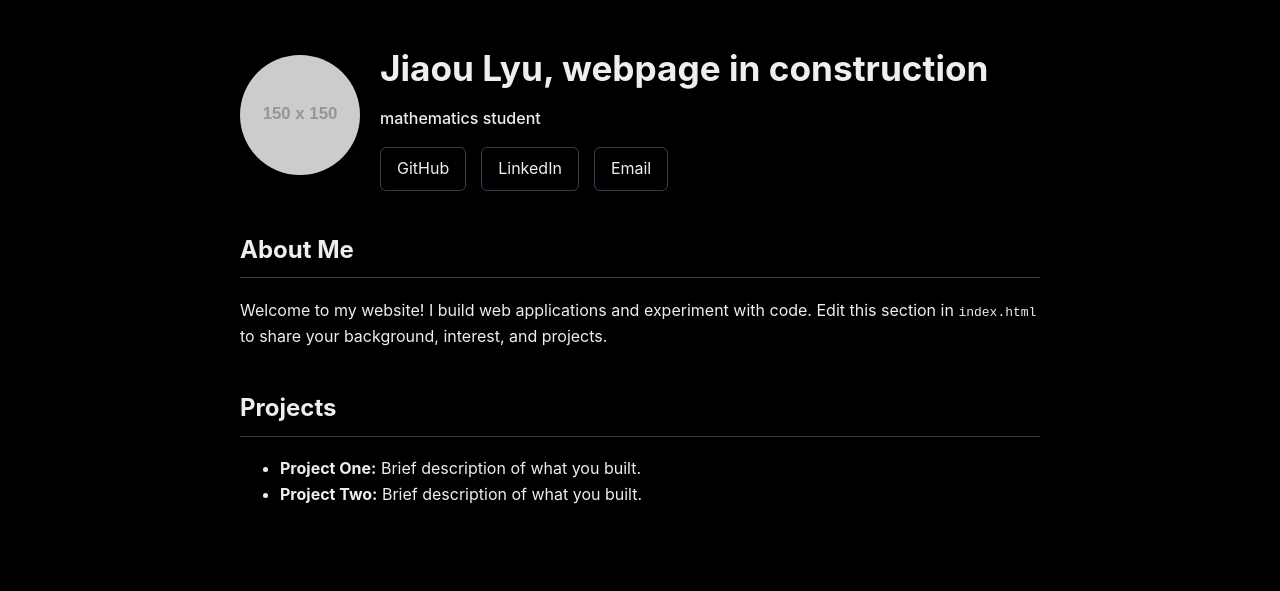
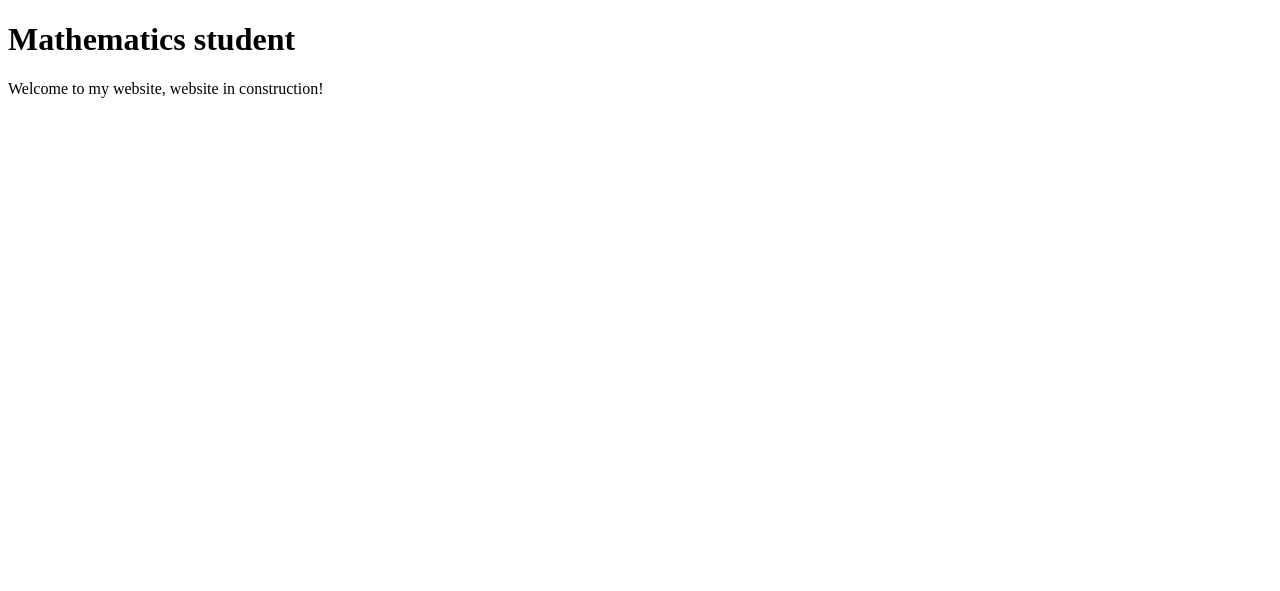
Before and after one commit to LyuJiaou/LyuJiaou.github.io, a plain HTML site: page index.html in a window 1280 px wide. Drawn offline with Linux system fonts and the light colour scheme; placeholder pictures from the web are drawn by us.

Commit message:
Update index.html

```diff
--- a/index.html
+++ b/index.html
@@ -1,122 +1,10 @@
 <!DOCTYPE html>
 <html lang="en">
 <head>
-  <meta charset="UTF-8">
-  <meta name="viewport" content="width=device-width, initial-scale=1.0">
-  <title>home page</title>
-  <style>
-    :root {
-      --bg-color: #000000;
-      --text-color: #eeeeee;
-    }
-
-    body {
-      font-family: -apple-system, BlinkMacSystemFont, "Segoe UI", Roboto, Helvetica, Arial, sans-serif;
-      background-color: var(--bg-color);
-      color: var(--text-color);
-      line-height: 1.6;
-      margin: 0;
-      padding: 0;
-    }
-
-    .container {
-      max-width: 800px;
-      margin: 0 auto;
-      padding: 40px 20px;
-    }
-
-    header {
-      display: flex;
-      align-items: center;
-      gap: 20px;
-      margin-bottom: 40px;
-    }
-
-    .profile-img {
-      width: 120px;
-      height: 120px;
-      border-radius: 50%;
-      object-fit: cover;
-      border: 3px solid var(--accent-color);
-    }
-
-    h1 {
-      margin: 0 0 10px 0;
-      font-size: 2.2rem;
-    }
-
-    .subtitle {
-      color: var(--accent-color);
-      margin: 0;
-      font-weight: 500;
-    }
-
-    a {
-      color: var(--accent-color);
-      text-decoration: none;
-    }
-
-    a:hover {
-      text-decoration: underline;
-    }
-
-    section {
-      margin-bottom: 40px;
-    }
-
-    h2 {
-      border-bottom: 1px solid #334155;
-      padding-bottom: 8px;
-      color: var(--accent-color);
-    }
-
-    .links {
-      display: flex;
-      gap: 15px;
-      margin-top: 15px;
-    }
-
-    .link-btn {
-      background-color: var(--card-bg);
-      padding: 8px 16px;
-      border-radius: 6px;
-      border: 1px solid #334155;
-    }
-  </style>
+  <title>Jiaou Lyu</title>
 </head>
 <body>
-
-  <div class="container">
-    <!-- Header Section -->
-    <header>
-      <!-- Replace with your image link or relative file path like "avatar.jpg" -->
-      <img src="https://via.placeholder.com/150" alt="Profile Picture" class="profile-img">
-      <div>
-        <h1>Jiaou Lyu, webpage in construction</h1>
-        <p class="subtitle">mathematics student</p>
-        <div class="links">
-          <a href="https://github.com" class="link-btn">GitHub</a>
-          <a href="https://linkedin.com" class="link-btn">LinkedIn</a>
-          <a href="mailto:your@email.com" class="link-btn">Email</a>
-        </div>
-      </div>
-    </header>
-
-    <!-- About Section -->
-    <section>
-      <h2>About Me</h2>
-      <p>Welcome to my website! I build web applications and experiment with code. Edit this section in <code>index.html</code> to share your background, interest, and projects.</p>
-    </section>
-
-    <!-- Projects Section -->
-    <section>
-      <h2>Projects</h2>
-      <ul>
-        <li><strong>Project One:</strong> Brief description of what you built.</li>
-        <li><strong>Project Two:</strong> Brief description of what you built.</li>
-      </ul>
-    </section>
-  </div>
-
+  <h1>Mathematics student</h1>
+  <p>Welcome to my website, website in construction!</p>
 </body>
 </html>
```
